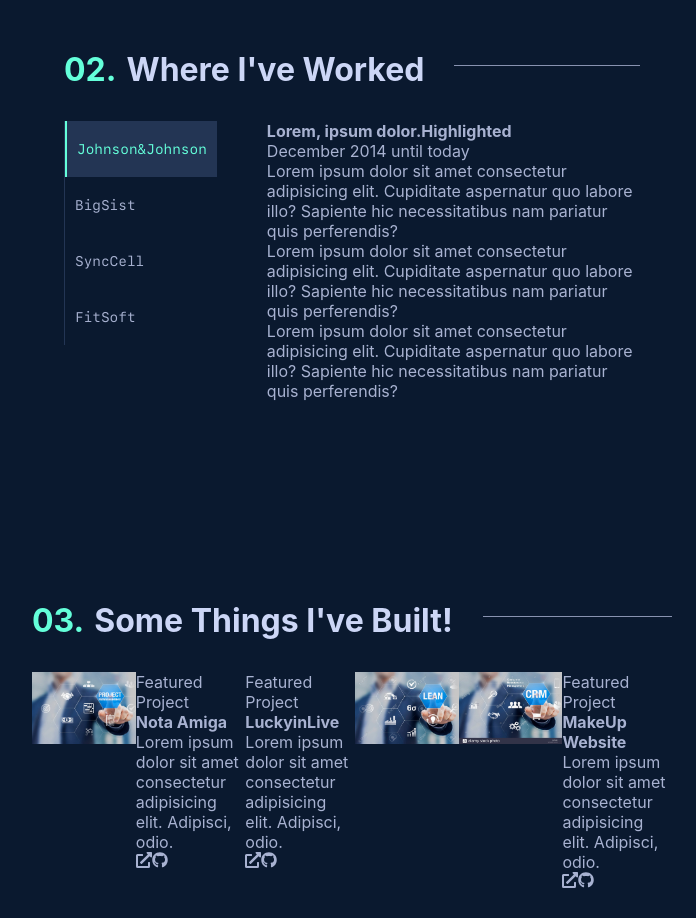
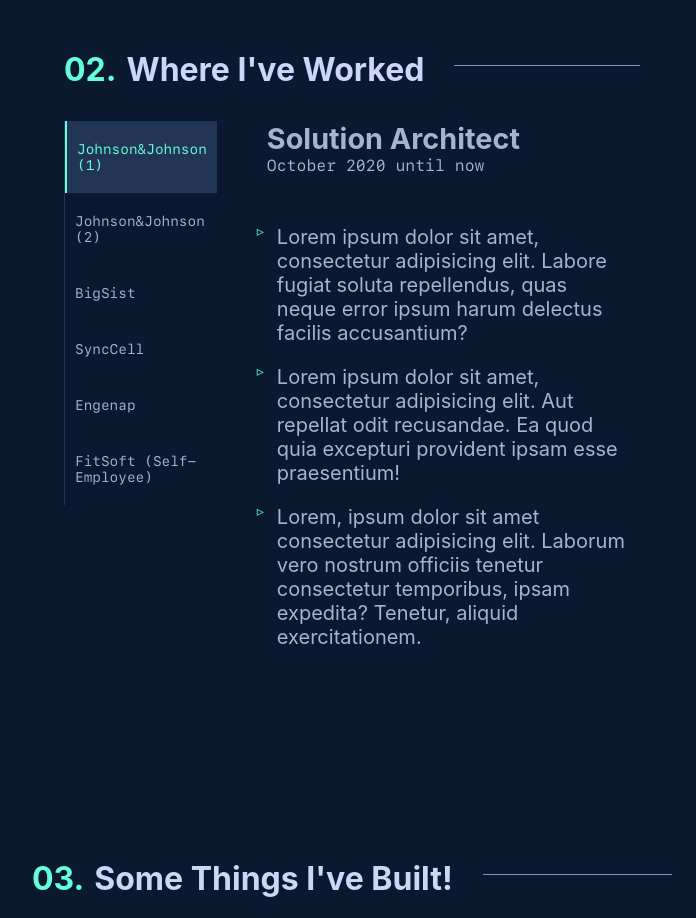
Before and after one commit to bruno-bert/my-portfolio, a Next.js app: page / in a window 1280 px wide. Shown: the part 2060-2978 px from the top of the page, without its empty margins (288-984 px from the left). Built offline with nearby package versions, Linux system fonts and the light colour scheme; a web font is replaced by a local one.

Commit message:
feat: section experience

```diff
--- a/components/AboutMe/AboutMe.module.scss
+++ b/components/AboutMe/AboutMe.module.scss
@@ -80,6 +80,10 @@
                         font-size: var(--fz-sm);
                         line-height: 12px;
                     }
+
+                    &:hover {
+                        color: var(--green);
+                    }
                 }
             }
 
--- a/components/Experience/Experience.module.scss
+++ b/components/Experience/Experience.module.scss
@@ -87,6 +87,8 @@
 
         .right {
             margin-left: 50px;
+
+            .rightContent {}
         }
 
     }
--- a/components/Experience/Experience.tsx
+++ b/components/Experience/Experience.tsx
@@ -1,12 +1,78 @@
-import { useState, useEffect } from 'react'
+import { useState } from 'react'
 import styles from './Experience.module.scss'
+import ExperienceContent from './ExperienceContent/ExperienceContent'
+
+export type ExperienceData = {
+    name: string,
+    link?: string,
+    title: string
+    period: string
+    tasks: string[]
+}
+
 interface Props {
 
 }
 
+
+const experiences: ExperienceData[] = [{
+    name: 'Johnson&Johnson (1)',
+    title: 'Solution Architect',
+    period: 'October 2020 until now',
+    tasks: [
+        'Lorem ipsum dolor sit amet, consectetur adipisicing elit. Labore fugiat soluta repellendus, quas neque error ipsum harum delectus facilis accusantium?',
+        'Lorem ipsum dolor sit amet, consectetur adipisicing elit. Aut repellat odit recusandae. Ea quod quia excepturi provident ipsam esse praesentium!',
+        'Lorem, ipsum dolor sit amet consectetur adipisicing elit. Laborum vero nostrum officiis tenetur consectetur temporibus, ipsam expedita? Tenetur, aliquid exercitationem.'
+    ]
+},
+{
+    name: 'Johnson&Johnson (2)',
+    title: 'Technical Product Owner',
+    period: 'December 2014 - September 2020',
+    tasks: [
+        'Lorem ipsum dolor sit amet, consectetur adipisicing elit. Labore fugiat soluta repellendus, quas neque error ipsum harum delectus facilis accusantium?',
+        'Lorem ipsum dolor sit amet, consectetur adipisicing elit. Aut repellat odit recusandae. Ea quod quia excepturi provident ipsam esse praesentium!',
+        'Lorem, ipsum dolor sit amet consectetur adipisicing elit. Laborum vero nostrum officiis tenetur consectetur temporibus, ipsam expedita? Tenetur, aliquid exercitationem.'
+    ]
+},
+{
+    name: 'BigSist',
+    title: 'Senior Developer',
+    period: 'September 2007 - December 2014',
+    tasks: [
+        'Lorem ipsum dolor sit amet, consectetur adipisicing elit. Labore fugiat soluta repellendus, quas neque error ipsum harum delectus facilis accusantium?',
+        'Lorem ipsum dolor sit amet, consectetur adipisicing elit. Aut repellat odit recusandae. Ea quod quia excepturi provident ipsam esse praesentium!',
+        'Lorem, ipsum dolor sit amet consectetur adipisicing elit. Laborum vero nostrum officiis tenetur consectetur temporibus, ipsam expedita? Tenetur, aliquid exercitationem.'
+    ]
+}, {
+    name: 'SyncCell',
+    title: 'Senior Developer',
+    period: 'September 2007 - December 2014',
+    tasks: [
+        'Lorem ipsum dolor sit amet, consectetur adipisicing elit. Labore fugiat soluta repellendus, quas neque error ipsum harum delectus facilis accusantium?',
+        'Lorem ipsum dolor sit amet, consectetur adipisicing elit. Aut repellat odit recusandae. Ea quod quia excepturi provident ipsam esse praesentium!',
+        'Lorem, ipsum dolor sit amet consectetur adipisicing elit. Laborum vero nostrum officiis tenetur consectetur temporibus, ipsam expedita? Tenetur, aliquid exercitationem.']
+}, {
+    name: 'Engenap',
+    title: 'Developer',
+    period: 'June 2002 - August 2007',
+    tasks: [
+        'Lorem ipsum dolor sit amet, consectetur adipisicing elit. Labore fugiat soluta repellendus, quas neque error ipsum harum delectus facilis accusantium?',
+        'Lorem ipsum dolor sit amet, consectetur adipisicing elit. Aut repellat odit recusandae. Ea quod quia excepturi provident ipsam esse praesentium!',
+        'Lorem, ipsum dolor sit amet consectetur adipisicing elit. Laborum vero nostrum officiis tenetur consectetur temporibus, ipsam expedita? Tenetur, aliquid exercitationem.']
+},
+{
+    name: 'FitSoft (Self-Employee)',
+    title: 'Owner',
+    period: 'September 2007 - December 2014',
+    tasks: [
+        'Lorem ipsum dolor sit amet, consectetur adipisicing elit. Labore fugiat soluta repellendus, quas neque error ipsum harum delectus facilis accusantium?',
+        'Lorem ipsum dolor sit amet, consectetur adipisicing elit. Labore fugiat soluta repellendus, quas neque error ipsum harum delectus facilis accusantium?',
+        'Lorem ipsum dolor sit amet, consectetur adipisicing elit. Labore fugiat soluta repellendus, quas neque error ipsum harum delectus facilis accusantium?']
+}]
+
 export const Experience = (props: Props) => {
     const [itemActive, setItemActive] = useState(0)
-
 
     return (
 
@@ -23,24 +89,25 @@
 
                 <div id="left" className={styles.left}>
                     <ul>
-                        <li onClick={() => setItemActive(0)} className={(itemActive == 0 ? styles.active : "")}><a href="#jnj">Johnson&amp;Johnson</a></li>
-                        <li onClick={() => setItemActive(1)} className={(itemActive == 1 ? styles.active : "")}><a href="#bg">BigSist</a></li>
-                        <li onClick={() => setItemActive(2)} className={(itemActive == 2 ? styles.active : "")}><a href="#sc">SyncCell</a></li>
-                        <li onClick={() => setItemActive(3)} className={(itemActive == 3 ? styles.active : "")}><a href="#fit">FitSoft</a></li>
+
+
+                        {experiences && experiences.map((exp, index) => (
+                            <li onClick={() => setItemActive(index)} className={(itemActive == index ? styles.active : "")}><a href={exp.link}>{exp.name}</a></li>
+                        )
+                        )}
+
+
+
                     </ul>
                 </div >
 
                 <div id="right" className={styles.right}>
-                    <h2>
-                        Lorem, ipsum dolor.
-                        <span>Highlighted</span>
-                    </h2>
-                    <p id="period">December 2014 until today</p>
-                    <ul id="tasks">
-                        <li>Lorem ipsum dolor sit amet consectetur adipisicing elit. Cupiditate aspernatur quo labore illo? Sapiente hic necessitatibus nam pariatur quis perferendis?</li>
-                        <li>Lorem ipsum dolor sit amet consectetur adipisicing elit. Cupiditate aspernatur quo labore illo? Sapiente hic necessitatibus nam pariatur quis perferendis?</li>
-                        <li>Lorem ipsum dolor sit amet consectetur adipisicing elit. Cupiditate aspernatur quo labore illo? Sapiente hic necessitatibus nam pariatur quis perferendis?</li>
-                    </ul>
+                    {
+                        experiences.filter((item, index) => index === itemActive).map(exp => (
+                            <ExperienceContent key={itemActive} data={exp} />
+                        ))
+                    }
+
                 </div>
 
 
--- /dev/null
+++ b/components/Experience/ExperienceContent/ExperienceContent.module.scss
@@ -0,0 +1,37 @@
+.content {
+
+
+    .title {
+        font-size: var(--font-size-medium)
+    }
+
+    .period {
+        font-family: var(--font-mono);
+    }
+
+    .tasks {
+
+        li:nth-child(1) {
+            margin-top: 40px;
+        }
+
+        li {
+
+            padding: 10px;
+            position: relative;
+            font-size: var(--fz-xl);
+
+            &::before {
+
+                content: "▹";
+                position: absolute;
+                left: -10px;
+                color: var(--green);
+                font-size: var(--fz-sm);
+                line-height: 12px;
+            }
+        }
+
+
+    }
+}
--- /dev/null
+++ b/components/Experience/ExperienceContent/ExperienceContent.tsx
@@ -0,0 +1,33 @@
+import { ExperienceData } from '../Experience'
+import styles from './ExperienceContent.module.scss'
+
+interface Props {
+    data: ExperienceData
+}
+
+
+
+const ExperienceContent = (props: Props) => {
+    const { data } = props
+    const { title, period, tasks } = data
+    return (
+
+        <div className={styles.content}>
+
+            <h2 className={styles.title}>
+                {title}
+            </h2>
+
+
+            <p id="period" className={styles.period}>{period}</p>
+
+            <ul id="tasks" className={styles.tasks}>
+                {tasks.map(task => (
+                    <li>{task}</li>
+                ))}
+            </ul>
+        </div>
+    )
+}
+
+export default ExperienceContent
--- a/components/index.ts
+++ b/components/index.ts
@@ -8,6 +8,8 @@
 export * from "./RightMenu/RightMenu"
 export * from "./AboutMe/AboutMe"
 export * from "./Experience/Experience"
+export * from "./Experience/Experience"
+export * from "./Experience/ExperienceContent/ExperienceContent"
 export * from "./Work/Work"
 export * from "./OtherWork/OtherWork"
 export * from "./Contact/Contact"
--- a/styles/globals.scss
+++ b/styles/globals.scss
@@ -45,6 +45,7 @@
   --font-size-section-title: 2rem;
   --font-size-description: 1.3rem;
   --font-size-small: 0.9rem;
+  --font-size-medium: 1.8rem;
 
 
 
```
